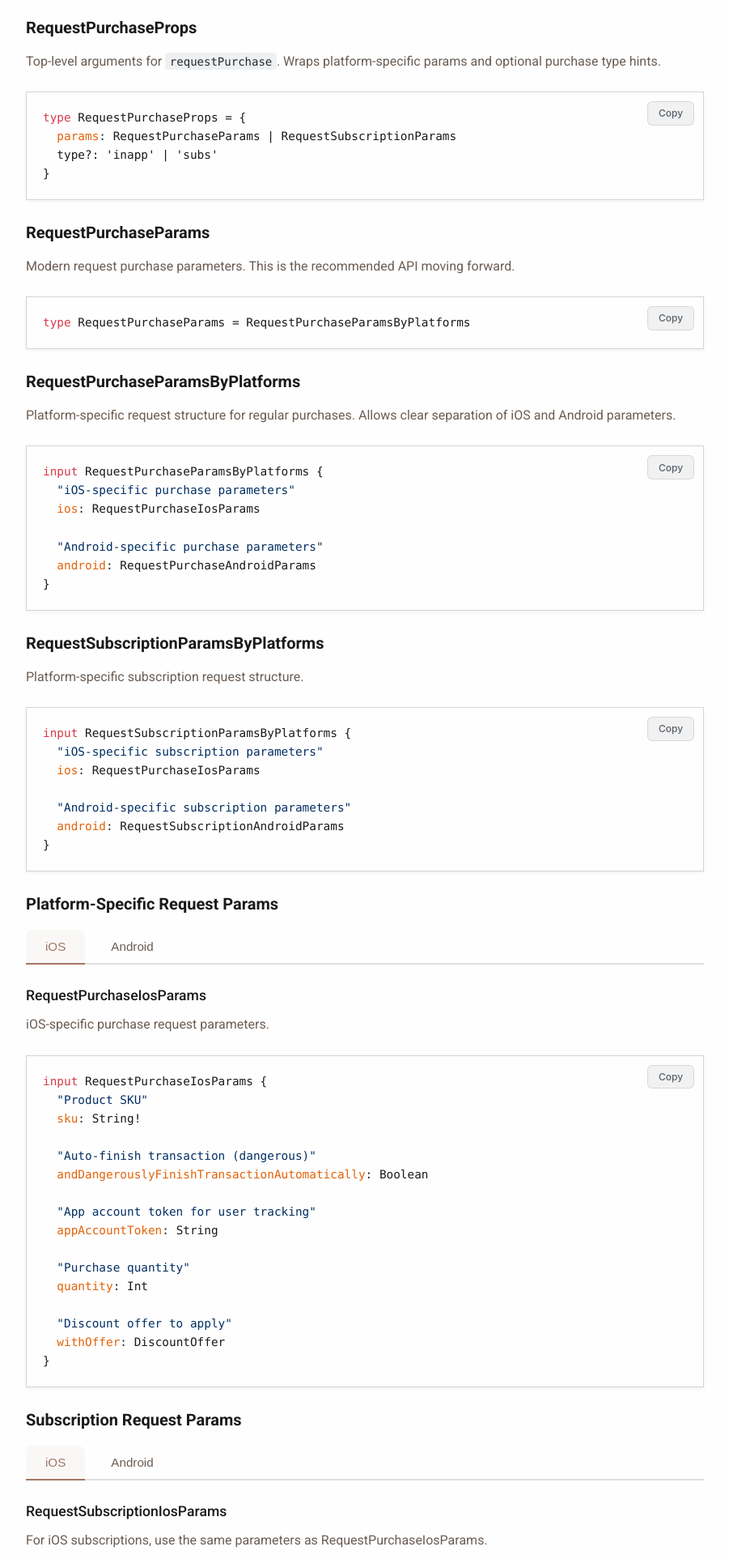
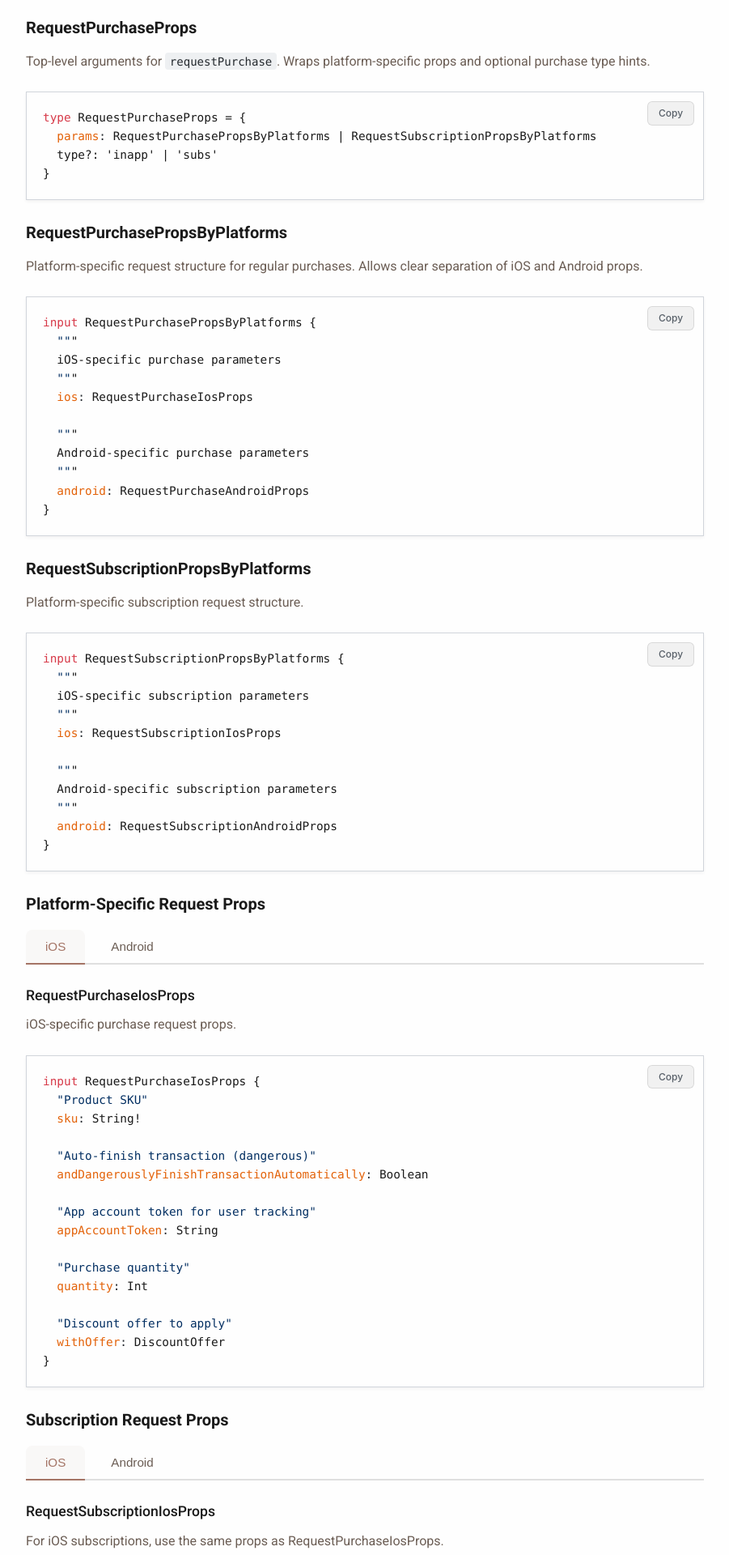
Before and after one commit to hyodotdev/openiap, a React (Vite) app: page /docs/types in a window 1280 px wide. Shown: the part 6620-8540 px from the top of the page at 81% size, without its empty margins (338-1239 px from the left). Built offline with nearby package versions, Linux system fonts and the light colour scheme.

Commit message:
refactor(types): adopt request props naming

```diff
--- a/src/pages/docs/apis.tsx
+++ b/src/pages/docs/apis.tsx
@@ -167,7 +167,7 @@ Returns: Purchase | Purchase[] | void
 requestPurchase(props: RequestPurchaseProps): Future
 
 type RequestPurchaseProps {
-  params: RequestPurchaseParams | RequestSubscriptionParams
+  params: RequestPurchasePropsByPlatforms | RequestSubscriptionPropsByPlatforms
   type?: String  "'inapp' | 'subs', defaults to 'inapp'"
 }`}</CodeBlock>
         <p className="type-link">
@@ -176,12 +176,12 @@ type RequestPurchaseProps {
             RequestPurchaseProps
           </Link>
           ,{' '}
-          <Link to="/docs/types#request-purchase-params">
-            RequestPurchaseParams
+          <Link to="/docs/types#request-purchase-props-by-platforms">
+            RequestPurchasePropsByPlatforms
           </Link>
           ,{' '}
-          <Link to="/docs/types#request-subscription-params-by-platforms">
-            RequestSubscriptionParamsByPlatforms
+          <Link to="/docs/types#request-subscription-props-by-platforms">
+            RequestSubscriptionPropsByPlatforms
           </Link>
           , <Link to="/docs/types#purchase">Purchase</Link>
         </p>
--- a/src/pages/docs/events.tsx
+++ b/src/pages/docs/events.tsx
@@ -22,7 +22,7 @@ function Events() {
         <CodeBlock language="graphql">{`enum IapEvent {
   PurchaseUpdated
   PurchaseError
-  PromotedProductIos
+  PromotedProductIOS
 }`}</CodeBlock>
       </section>
 
--- a/src/pages/docs/protocol.tsx
+++ b/src/pages/docs/protocol.tsx
@@ -30,7 +30,7 @@ function Protocol() {
 
   // Purchase operations
   requestPurchase(props: {
-    params: RequestPurchaseParams | RequestSubscriptionParams
+    params: RequestPurchasePropsByPlatforms | RequestSubscriptionPropsByPlatforms
     type?: 'inapp' | 'subs'
   }): Promise<Purchase | Purchase[] | void>
 
--- a/src/pages/docs/types.tsx
+++ b/src/pages/docs/types.tsx
@@ -413,59 +413,58 @@ const allProducts = await getProducts({
         </AnchorLink>
         <p>
           Top-level arguments for <code>requestPurchase</code>. Wraps
-          platform-specific params and optional purchase type hints.
+          platform-specific props and optional purchase type hints.
         </p>
         <CodeBlock language="graphql">{`type RequestPurchaseProps = {
-  params: RequestPurchaseParams | RequestSubscriptionParams
+  params: RequestPurchasePropsByPlatforms | RequestSubscriptionPropsByPlatforms
   type?: 'inapp' | 'subs'
 }`}</CodeBlock>
 
-        <AnchorLink id="request-purchase-params" level="h3">
-          RequestPurchaseParams
-        </AnchorLink>
-        <p>
-          Modern request purchase parameters. This is the recommended API moving
-          forward.
-        </p>
-        <CodeBlock language="graphql">{`type RequestPurchaseParams = RequestPurchaseParamsByPlatforms`}</CodeBlock>
-
-        <AnchorLink id="request-purchase-params-by-platforms" level="h3">
-          RequestPurchaseParamsByPlatforms
+        <AnchorLink id="request-purchase-props-by-platforms" level="h3">
+          RequestPurchasePropsByPlatforms
         </AnchorLink>
         <p>
           Platform-specific request structure for regular purchases. Allows
-          clear separation of iOS and Android parameters.
+          clear separation of iOS and Android props.
         </p>
-        <CodeBlock language="graphql">{`input RequestPurchaseParamsByPlatforms {
-  "iOS-specific purchase parameters"
-  ios: RequestPurchaseIosParams
+        <CodeBlock language="graphql">{`input RequestPurchasePropsByPlatforms {
+  """
+  iOS-specific purchase parameters
+  """
+  ios: RequestPurchaseIosProps
 
-  "Android-specific purchase parameters"
-  android: RequestPurchaseAndroidParams
+  """
+  Android-specific purchase parameters
+  """
+  android: RequestPurchaseAndroidProps
 }`}</CodeBlock>
 
-        <AnchorLink id="request-subscription-params-by-platforms" level="h3">
-          RequestSubscriptionParamsByPlatforms
+        <AnchorLink id="request-subscription-props-by-platforms" level="h3">
+          RequestSubscriptionPropsByPlatforms
         </AnchorLink>
         <p>Platform-specific subscription request structure.</p>
-        <CodeBlock language="graphql">{`input RequestSubscriptionParamsByPlatforms {
-  "iOS-specific subscription parameters"
-  ios: RequestPurchaseIosParams
+        <CodeBlock language="graphql">{`input RequestSubscriptionPropsByPlatforms {
+  """
+  iOS-specific subscription parameters
+  """
+  ios: RequestSubscriptionIosProps
 
-  "Android-specific subscription parameters"
-  android: RequestSubscriptionAndroidParams
+  """
+  Android-specific subscription parameters
+  """
+  android: RequestSubscriptionAndroidProps
 }`}</CodeBlock>
 
-        <AnchorLink id="platform-specific-request-params" level="h3">
-          Platform-Specific Request Params
+        <AnchorLink id="platform-specific-request-props" level="h3">
+          Platform-Specific Request Props
         </AnchorLink>
         <PlatformTabs>
           {{
             ios: (
               <>
-                <h4>RequestPurchaseIosParams</h4>
-                <p>iOS-specific purchase request parameters.</p>
-                <CodeBlock language="graphql">{`input RequestPurchaseIosParams {
+                <h4>RequestPurchaseIosProps</h4>
+                <p>iOS-specific purchase request props.</p>
+                <CodeBlock language="graphql">{`input RequestPurchaseIosProps {
   "Product SKU"
   sku: String!
 
@@ -485,9 +484,9 @@ const allProducts = await getProducts({
             ),
             android: (
               <>
-                <h4>RequestPurchaseAndroidParams</h4>
-                <p>Android-specific purchase request parameters.</p>
-                <CodeBlock language="graphql">{`input RequestPurchaseAndroidParams {
+                <h4>RequestPurchaseAndroidProps</h4>
+                <p>Android-specific purchase request props.</p>
+                <CodeBlock language="graphql">{`input RequestPurchaseAndroidProps {
   "List of product SKUs"
   skus: [String!]!
 
@@ -505,30 +504,30 @@ const allProducts = await getProducts({
           }}
         </PlatformTabs>
 
-        <AnchorLink id="subscription-request-params" level="h3">
-          Subscription Request Params
+        <AnchorLink id="subscription-request-props" level="h3">
+          Subscription Request Props
         </AnchorLink>
         <PlatformTabs>
           {{
             ios: (
               <>
-                <h4>RequestSubscriptionIosParams</h4>
+                <h4>RequestSubscriptionIosProps</h4>
                 <p>
-                  For iOS subscriptions, use the same parameters as
-                  RequestPurchaseIosParams.
+                  For iOS subscriptions, use the same props as
+                  RequestPurchaseIosProps.
                 </p>
-                <CodeBlock language="graphql">{`// iOS uses the same params as regular purchases
-type RequestSubscriptionIosParams = RequestPurchaseIosParams`}</CodeBlock>
+                <CodeBlock language="graphql">{`// iOS uses the same props as regular purchases
+type RequestSubscriptionIosProps = RequestPurchaseIosProps`}</CodeBlock>
               </>
             ),
             android: (
               <>
-                <h4>RequestSubscriptionAndroidParams</h4>
+                <h4>RequestSubscriptionAndroidProps</h4>
                 <p>
-                  Android-specific subscription request parameters. Extends
-                  RequestPurchaseAndroidParams.
+                  Android-specific subscription request props. Extends
+                  RequestPurchaseAndroidProps.
                 </p>
-                <CodeBlock language="graphql">{`input RequestSubscriptionAndroidParams {
+                <CodeBlock language="graphql">{`input RequestSubscriptionAndroidProps {
   "List of subscription SKUs"
   skus: [String!]!
 
```
Also changed, not shown: 1 other file (tests, documents, lock files or other folders).
